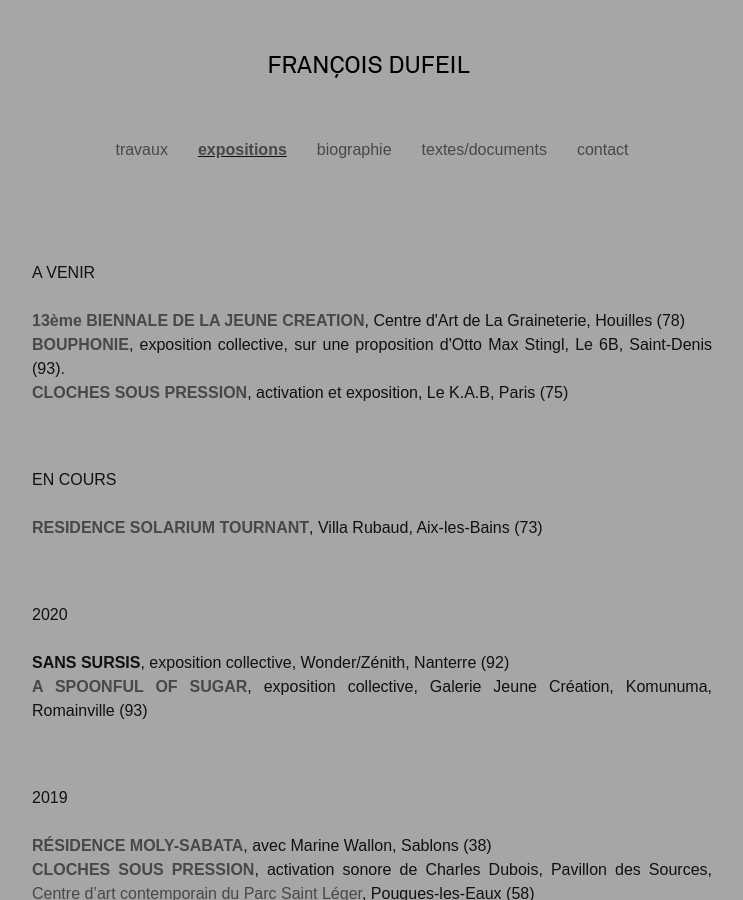
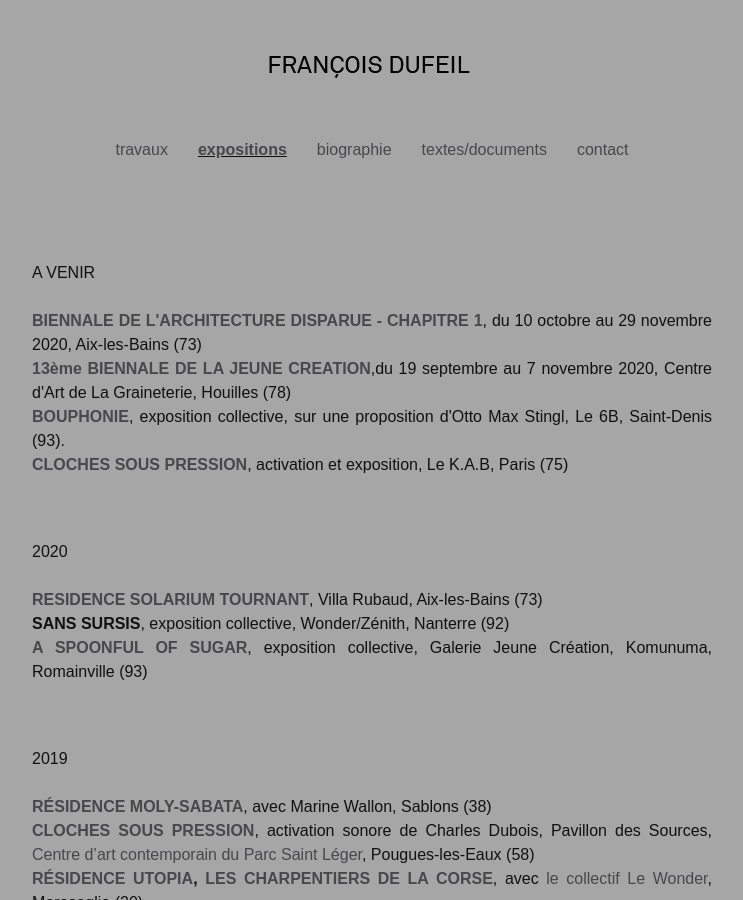
Before and after one commit to Mariecie/Mariecie.github.io, a Jekyll site: the page built from Expositions.md, in a window 1280 px wide and 900 px high. Shown: the whole window, without its empty margins (268-1011 px from the left). Built offline with Jekyll 4.4.1, drawn with Linux system fonts in a browser that asks for light colours.

Commit message:
Update Expositions.md

```diff
--- a/Expositions.md
+++ b/Expositions.md
@@ -9,7 +9,8 @@ permalink: /expositions/
 <br>
 A VENIR
 <br>
-<br><span style="font-weight: bold;"><a href="#" onclick='window.open("https://lagraineterie.ville-houilles.fr/biennale-de-la-jeune-creation");return false;'>13ème BIENNALE DE LA JEUNE CREATION</a></span>, Centre d'Art de La Graineterie, Houilles (78)
+<br><span style="font-weight: bold;"><a href="#" onclick='window.open("https://solariumtournant.com/");return false;'>BIENNALE DE L'ARCHITECTURE DISPARUE - CHAPITRE 1</a></span>, du 10 octobre au 29 novembre 2020, Aix-les-Bains (73)
+<br><span style="font-weight: bold;"><a href="#" onclick='window.open("https://lagraineterie.ville-houilles.fr/biennale-de-la-jeune-creation");return false;'>13ème BIENNALE DE LA JEUNE CREATION</a></span>,du 19 septembre au 7 novembre 2020, Centre d'Art de La Graineterie, Houilles (78)
 <br><span style="font-weight: bold;"><a href="{{ 'images/DP_bouphonie_6B_V2.pdf' | relative_url }}">BOUPHONIE</a></span>, exposition collective, sur une proposition d'Otto Max Stingl, Le 6B, Saint-Denis (93).
 <br><span style="font-weight: bold;"><a href="{{ site.baseurl }}/2015/10/23/Cloches-sous-pression/">CLOCHES SOUS PRESSION</a></span>, activation et exposition, Le K.A.B, Paris (75)
 </p>
@@ -17,19 +18,9 @@ A VENIR
 <p style="text-align:justify">
 <br />
 <br>
-EN COURS
+2020
 <br>
 <br><span style="font-weight: bold;"><a href="#" onclick='window.open("https://solariumtournant.com/");return false;'>RESIDENCE SOLARIUM TOURNANT</a></span>, Villa Rubaud, Aix-les-Bains (73)
-</p>
-
-
-
-
-<p style="text-align:justify">
-<br />
-<br>
-2020
-<br>
 <br><span style="font-weight: bold;">SANS SURSIS</span>, exposition collective, Wonder/Zénith, Nanterre (92)
 <br><span style="font-weight: bold;"><a href="#" onclick='window.open("https://www.facebook.com/events/1060201924337678/");return false;'>A SPOONFUL OF SUGAR</a></span>, exposition collective, Galerie Jeune Création, Komunuma, Romainville (93)
 </p>
```
